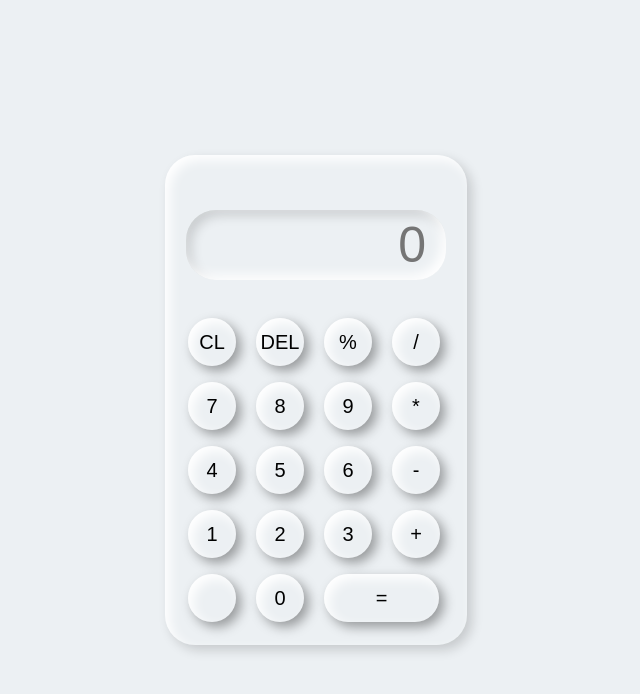
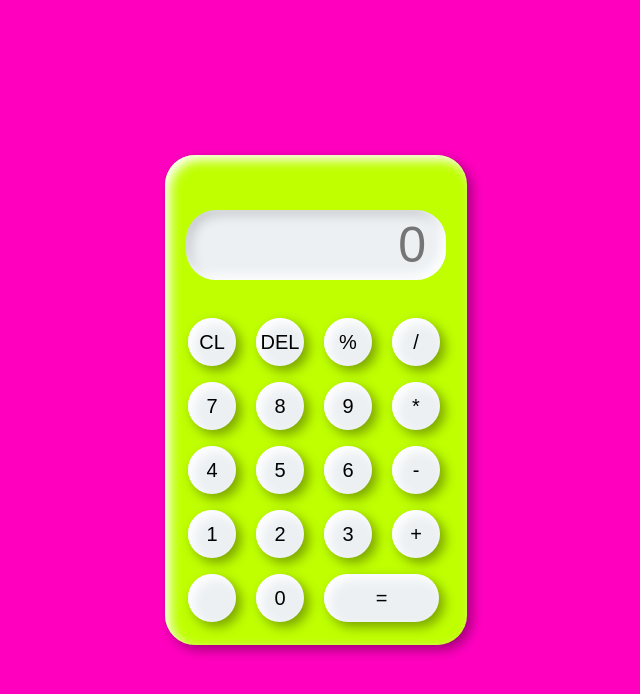
Before and after one commit to Sujit-sahoo3571/beginnerlivewebpage, a plain HTML site: page calculator/index.html in a window 1280 px wide. Both pictures are taken after a click on the button 536 px from the left and 598 px from the top of the page. Shown: the whole page, without its empty margins (324-964 px from the left). Drawn offline with Linux system fonts and the light colour scheme.

Commit message:
theme color updated

```diff
--- a/calculator/calculator.js
+++ b/calculator/calculator.js
@@ -1,5 +1,6 @@
 let outputscreen = document.getElementById( 'output-screen');
 const formatting = Intl.NumberFormat('en');
+let cal = document.getElementById('cal');
 
 function displaysign(num){
 
@@ -45,3 +46,15 @@ function prev(num){
             outputscreen.value += num;
 
 }
+
+function changeTheme(){
+
+    const color1 = ['#ffbf00' ,'#ffff00', '#bfff00', '#40ff00','#00ffff','#0080ff','#0000ff', '#8000ff', '#ff00bf','#ff0040' ];
+    let ind1 = Math.floor(Math.random() * 10);
+    let ind2 = Math.floor(Math.random() * 10);
+    console.log(ind1, ind2);
+
+    cal.style.backgroundColor = color1[ind1];
+    document.body.style.backgroundColor = color1[ind2]
+
+}
--- a/calculator/index.html
+++ b/calculator/index.html
@@ -6,9 +6,9 @@
     <title>calculator</title>
   <link rel="stylesheet" href="style.css">
 </head>
-<body>
+<body >
 <div class="container">
-<div class="calculator">
+<div class="calculator" id="cal">
     <input type="text" placeholder="0" id="output-screen">
         <button onclick="Clear()">CL</button>
         <button onclick="del()">DEL</button>
@@ -26,7 +26,7 @@
         <button onclick="display('2')">2</button>
         <button onclick="display('3')">3</button>
         <button onclick="displaysign('+')">+</button>
-        <button onclick=""></button>
+        <button onclick="changeTheme()"></button>
         <button onclick="display('0')">0</button>
         <button onclick="calculate()" class="equal">=</button>
 </div>
--- a/calculator/style.css
+++ b/calculator/style.css
@@ -2,9 +2,13 @@
   margin: 0;
   padding: 0;
   box-sizing: border-box;
-  background-color: #ecf0f3;
+  /* background-color: #ecf0f3; */
   font-family: sans-serif;
   outline: none;
+}
+
+body{
+  background-color: #ecf0f3;
 }
 
 .container {
@@ -19,7 +23,8 @@
   background-color: #ecf0f3;
   padding: 15px;
   border-radius: 30px;
-  box-shadow: inset 5px 5px 12px #ffffff, 5px 5px 12px rgba(0, 0, 0, 0.16);
+  box-shadow: inset 5px 5px 12px #ffffff,
+               5px 5px 12px rgba(0, 0, 0, 0.36);
 
   display: grid;
   grid-template-columns: repeat(4, 68px);
```
